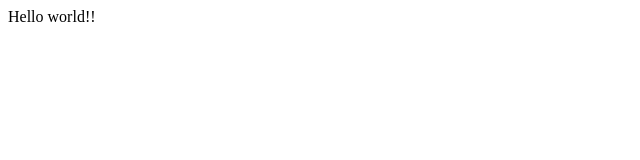
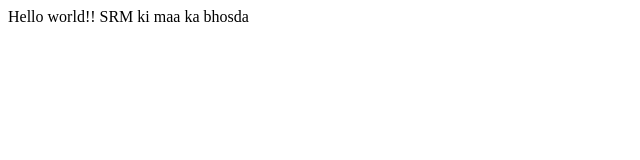
Before and after one commit to PriyanshuKumarSinha/sparsh0116.github.io, a plain HTML site: page index.html in a window 1280 px wide. Shown: the whole page, without its empty margins (0-640 px from the left). Drawn offline with Linux system fonts and the light colour scheme.

Commit message:
Second commit

```diff
--- a/index.html
+++ b/index.html
@@ -8,5 +8,6 @@
 </head>
 <body>
     Hello world!!
+    SRM ki maa ka bhosda
 </body>
 </html>
```
